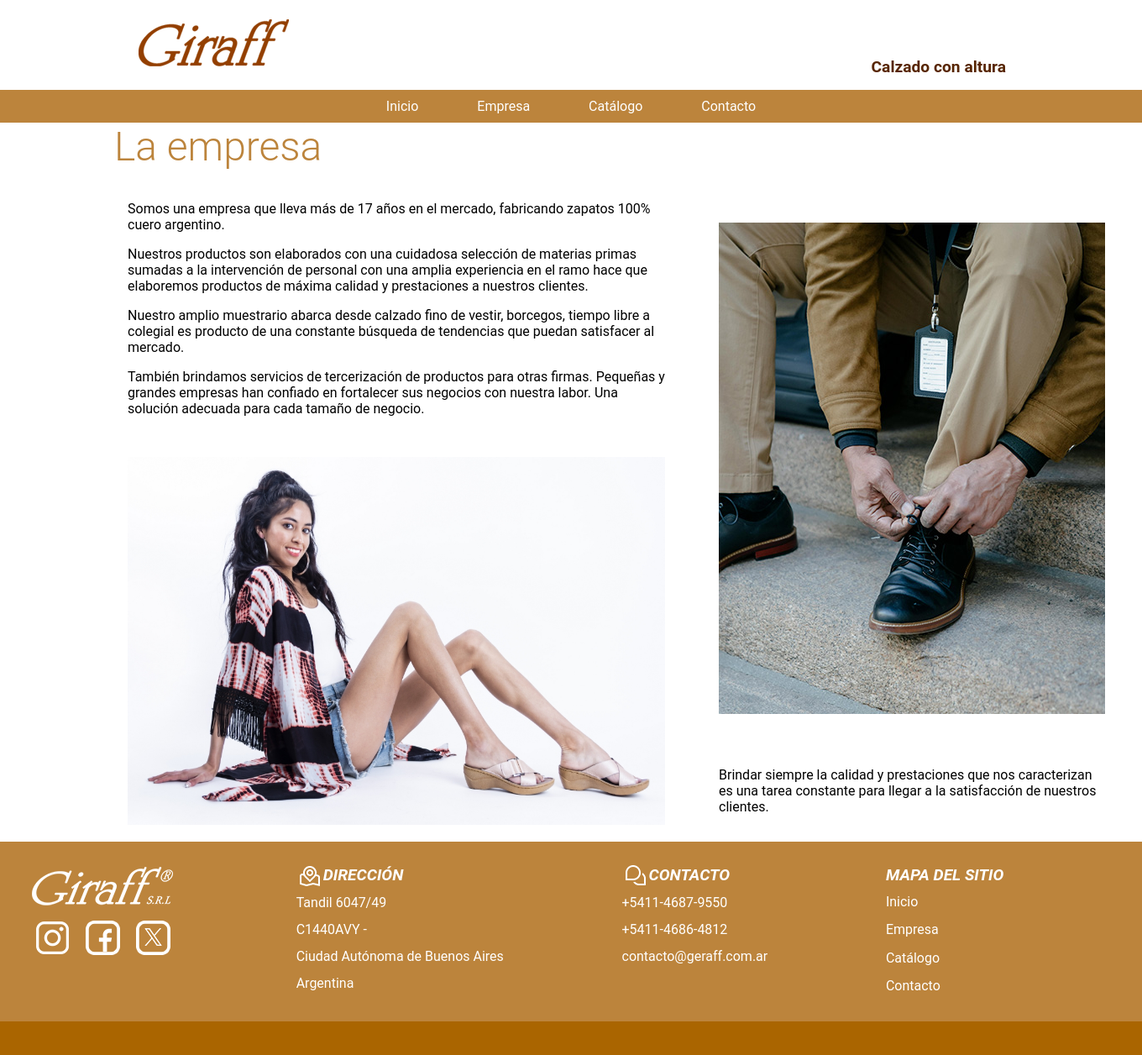
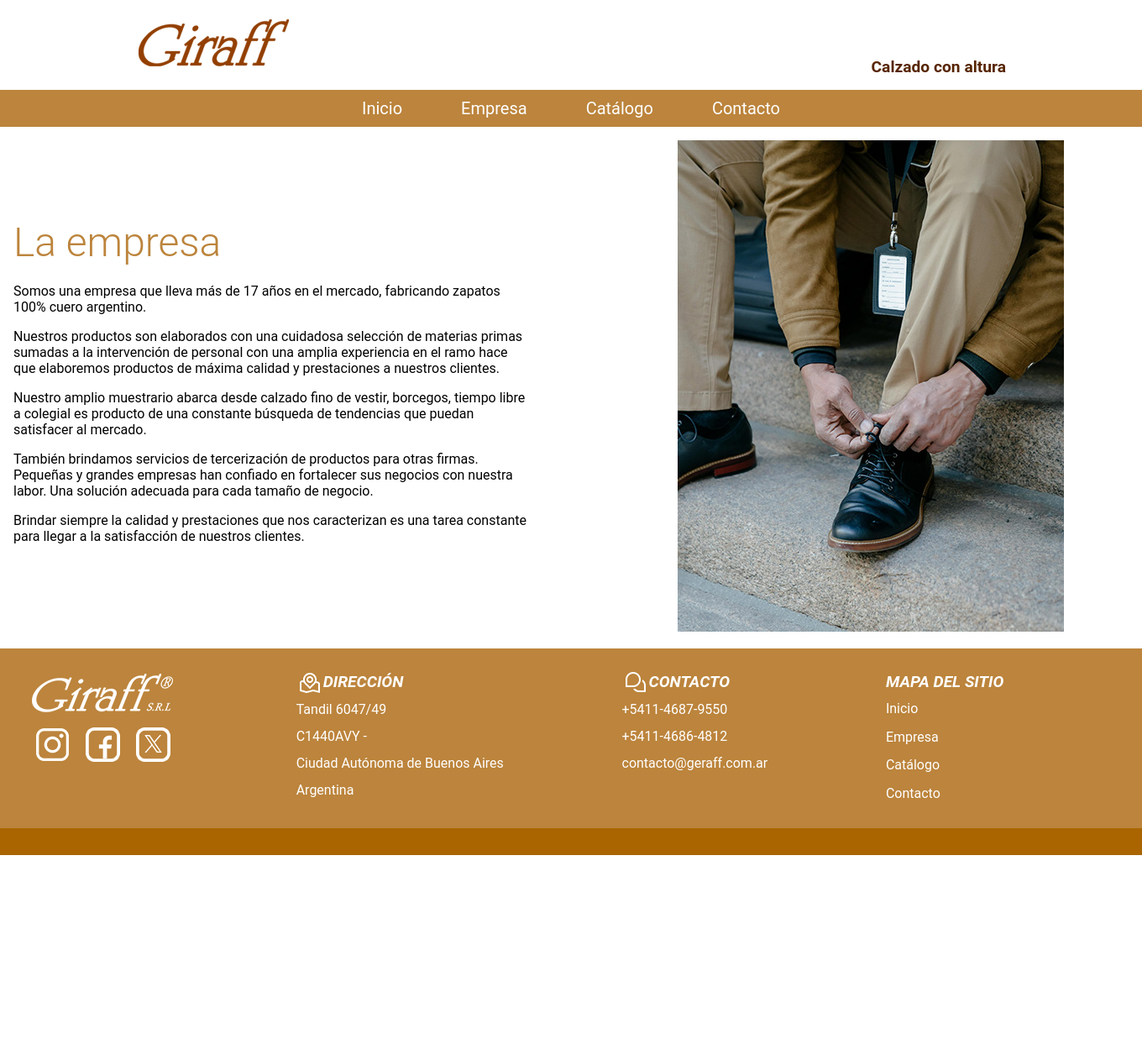
Before and after one commit to GeoIfran/giraff-sitio, a PHP site: page /empresa.html in a window 1360 px wide. Shown: the whole page at 84% size. After the commit the page ends 1018 px from the top, so only its background shows below. Run offline with PHP 8.4, Linux system fonts and the light colour scheme.

Commit message:
cambios en empresa

```diff
--- a/empresa.html
+++ b/empresa.html
@@ -1,5 +1,6 @@
 <!DOCTYPE html>
 <html lang="es">
+
 <head>
     <meta charset="UTF-8">
     <meta name="viewport" content="width=device-width, initial-scale=1.0">
@@ -7,10 +8,12 @@
     <link rel="stylesheet" href="style.css">
     <link rel="stylesheet" href="laempresa.css">
 </head>
+
 <body>
     <header>
         <div class="header-top">
-            <div id="Isologo_cabecera"><img src="imagenes/logo.png" class="logo" alt="Isologo que dice Giraff SRL marca registada"></div>
+            <div id="Isologo_cabecera"><img src="imagenes/logo.png" class="logo"
+                    alt="Isologo que dice Giraff SRL marca registada"></div>
             <div id="Slogan_cabecera" class="header-slogan">Calzado con altura</div>
         </div>
         <nav id="menu_principal" class="menu_principal">
@@ -23,31 +26,31 @@
         </nav>
     </header>
     <main class="la_empresa">
-        <h1>La empresa</h1>
         <div id="parrafo1">
+            <h1>La empresa</h1>
             <p>Somos una empresa que lleva más de 17 años en el mercado, fabricando zapatos 100% cuero argentino.</p>
 
-               <p>Nuestros productos son elaborados con una cuidadosa selección de materias primas sumadas a la intervención de personal con una amplia experiencia en el ramo hace que elaboremos productos de máxima calidad y prestaciones a nuestros clientes.</p>
+            <p>Nuestros productos son elaborados con una cuidadosa selección de materias primas sumadas a la
+                intervención de personal con una amplia experiencia en el ramo hace que elaboremos productos de máxima
+                calidad y prestaciones a nuestros clientes.</p>
 
-                <p>Nuestro amplio muestrario abarca desde calzado fino de vestir, borcegos, tiempo libre a colegial es producto de una constante búsqueda de tendencias que puedan satisfacer al mercado.</p>
-                <p>También brindamos servicios de tercerización de productos para otras firmas. Pequeñas y grandes empresas han confiado en fortalecer sus negocios con nuestra labor. Una solución adecuada para cada tamaño de negocio.</p>
+            <p>Nuestro amplio muestrario abarca desde calzado fino de vestir, borcegos, tiempo libre a colegial es
+                producto de una constante búsqueda de tendencias que puedan satisfacer al mercado.</p>
+            <p>También brindamos servicios de tercerización de productos para otras firmas. Pequeñas y grandes empresas
+                han confiado en fortalecer sus negocios con nuestra labor. Una solución adecuada para cada tamaño de
+                negocio.</p>
+                <p>Brindar siempre la calidad y prestaciones que nos caracterizan es una tarea constante para llegar a la
+                    satisfacción de nuestros clientes.</p>
         </div>
         <div id="imagen1">
             <img src="imagenes/la_empresa_hombre.jpg" alt="">
         </div>
-        <div id="imagen2">
-            <img src="imagenes/la_empresa_mujer.jpeg" alt="">
-        </div>
-
-        <div id="parrafo2">
-             <p>Brindar siempre la calidad y prestaciones que nos caracterizan es una tarea constante para llegar a la satisfacción de nuestros clientes.</p>
-
-
-        </div>
     </main>
-    <footer id="pie" style="display: grid; grid-template-columns: auto auto auto auto; align-items: start; min-width: max-content; column-gap: 0.5em;">
+    <footer id="pie"
+        style="display: grid; grid-template-columns: auto auto auto auto; align-items: start; min-width: max-content; column-gap: 0.5em;">
         <div id="Isologo_pie" style="max-width: max-content; padding-left: 2em;">
-            <img id="logo-pie" src="imagenes/logo_white.png" class="logo" alt="Isologo que dice Giraff SRL marca registada">
+            <img id="logo-pie" src="imagenes/logo_white.png" class="logo"
+                alt="Isologo que dice Giraff SRL marca registada">
             <div id="social_nav" style="display: grid; grid-template-columns: auto auto auto;">
                 <div id="insta_item"><img src="imagenes/icono_instagram.png" alt=""></div>
                 <div id="face_item"><img src="imagenes/icono_facebook.png" alt=""></div>
@@ -56,16 +59,16 @@
         </div>
         <div id="dire_pie">
             <h4><img src="imagenes/icono_mapa.png" alt="">DIRECCIÓN</h4>
-            <p><a href="https://maps.app.goo.gl/5cuY8rSAmrbCpiSS8" target="_blank" >Tandil 6047/49 <br>
-            C1440AVY -<br>
-            Ciudad Autónoma de Buenos Aires<br>
-            Argentina</a></p>
+            <p><a href="https://maps.app.goo.gl/5cuY8rSAmrbCpiSS8" target="_blank">Tandil 6047/49 <br>
+                    C1440AVY -<br>
+                    Ciudad Autónoma de Buenos Aires<br>
+                    Argentina</a></p>
         </div>
         <div id="cont_pie">
             <h4><img src="imagenes/icono_contacto.png" alt="">CONTACTO</h4>
             <p>+5411-4687-9550<br>
-            +5411-4686-4812<br>
-            <a href="mailto:contacto@geraff.com.ar">contacto@geraff.com.ar</a>
+                +5411-4686-4812<br>
+                <a href="mailto:contacto@geraff.com.ar">contacto@geraff.com.ar</a>
             </p>
         </div>
         <div id="mapa_pie" style="padding-right: 2em;">
@@ -79,4 +82,5 @@
         </div>
     </footer>
 </body>
+
 </html>
--- a/laempresa.css
+++ b/laempresa.css
@@ -1,9 +1,11 @@
 /* Posicionamiento */
-.la_empresa{
-    margin: auto;
+.la_empresa {
     display: grid;
-    grid-template-columns: auto auto auto;
-    max-width: 80%;
+    grid-template-columns: 1fr 1fr;
+    grid-template-rows: 1fr;
+    gap: 0px 5%;
+    grid-template-areas:
+        "parrafo1 img1";
 }
 
 .la_empresa h1 {
@@ -13,48 +15,20 @@
     color: #bc843c;
     margin-bottom: 20px;
 }
-#parrafo1 {
-    grid-column-start: 1;
-    grid-column-end: 3;
-    grid-row-start: 2;
-    grid-row-end: 3;
-    margin-left: auto;
-    margin-right: 1em;
+
+.parrafo1 { grid-area: parrafo1; }
+
+#imagen1 {
+    grid-area: img1;
 }
 
-#parrafo2{
-    grid-column-start: 3;
-    grid-column-end: 4;
-    grid-row-start: 4;
-    grid-row-end: 5;
-    margin-left: 1em;
-    margin-right: auto;
-}
-
-#imagen1{
-    grid-column-start: 3;
-    grid-column-end: 4;
-    grid-row-start: 2;
-    grid-row-end: 4;
-    margin-left: 1em;
-    margin-right: auto;
-}
-
-#imagen2{
-    grid-column-start: 1;
-    grid-column-end: 3;
-    grid-row-start: 3;
-    grid-row-end: 5;
-    margin-left: auto;
-    margin-right: 1em;
-}
-
-.la_empresa div p{
+.la_empresa div p {
     text-align: left;
     margin-bottom: 1em;
 }
-.la_empresa img{
-    max-width: 40em;
+
+.la_empresa img {
+    width: 100%;
 }
 
 .la_empresa div {
--- a/style.css
+++ b/style.css
@@ -163,6 +163,7 @@ nav ul li a {
   padding: 10px 20px;
   display: block;
   transition: all ease 0.5s;
+  font-size: 1.25em;
 }
 
 nav ul li a:hover {
@@ -197,7 +198,7 @@ h2 {
 /* Pie de página */
 footer {
   background-color: #bc843c;
-  border-bottom: 40px solid #aa6500;
+  border-bottom: 32px solid #aa6500;
   color: white;
   text-align: center;
   padding: 1.5em 0;
```
